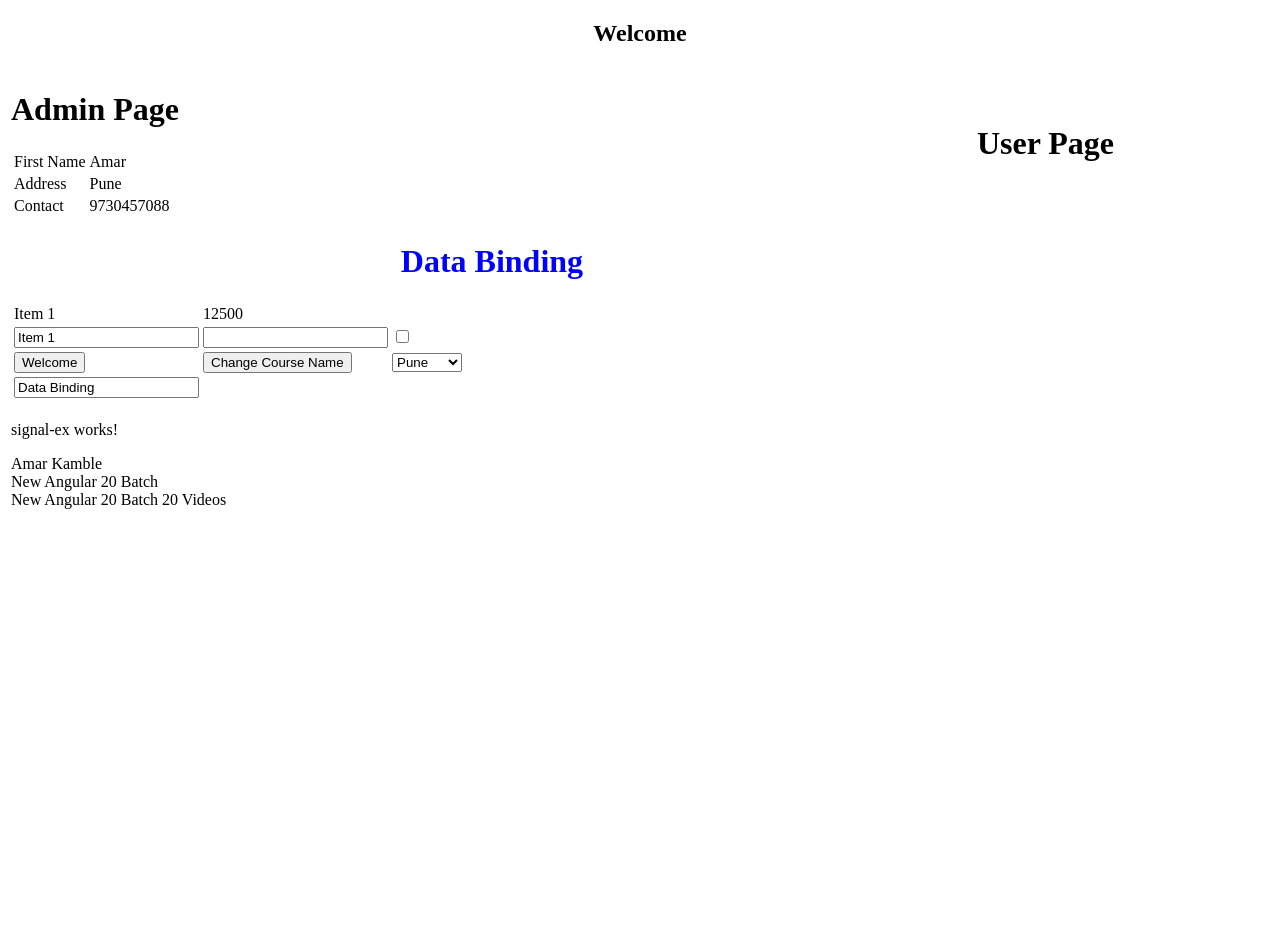
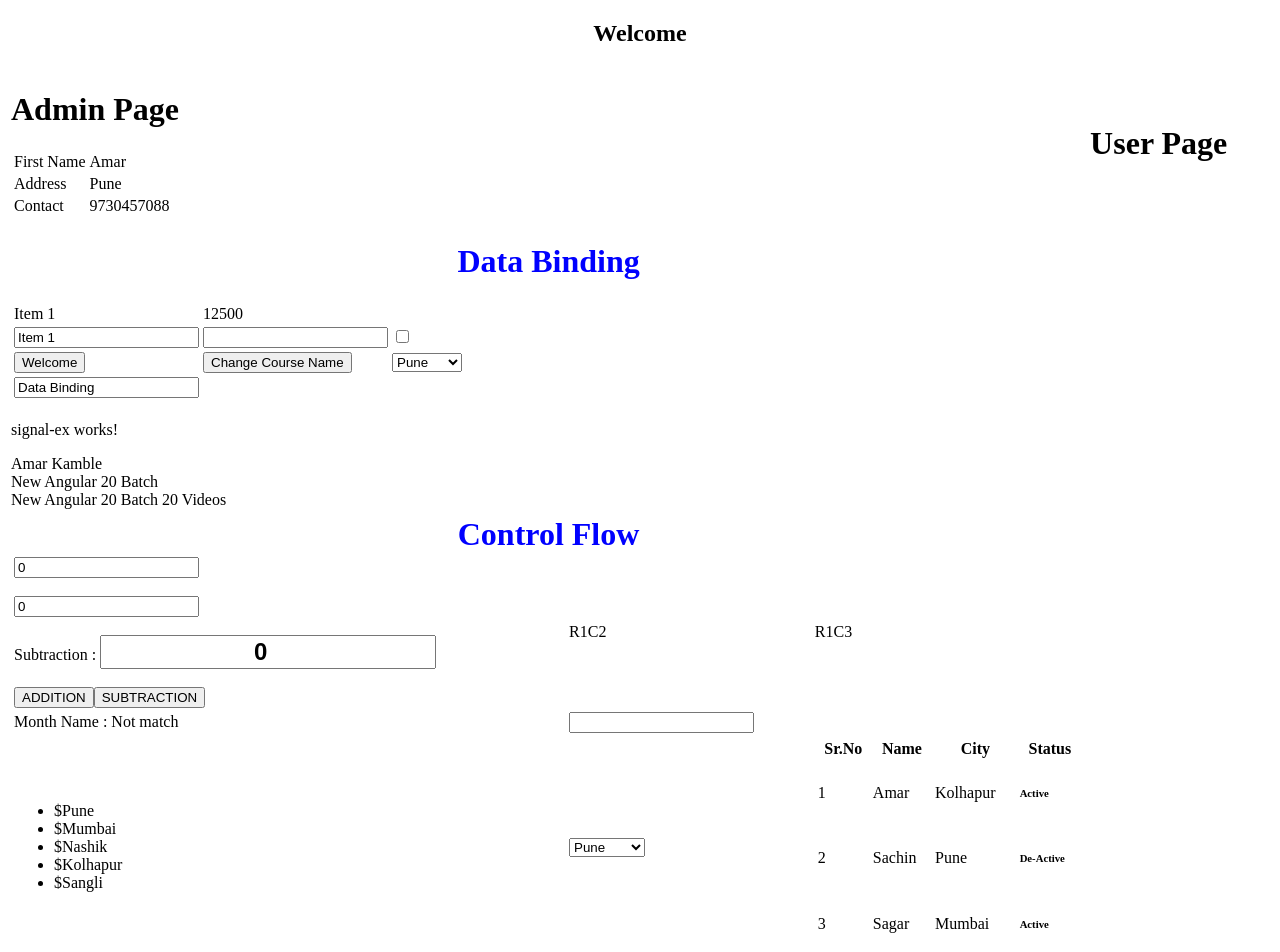
Before and after one commit to amarjit77/Angular_20, an Angular app in the folder angular20Tutorial/: page / in a window 1280 px wide. Shown: the top 952 px of the page. Before the commit the page ends 800 px from the top, so only its background shows below. Built offline with nearby package versions, Linux system fonts and the light colour scheme.

Commit message:
Adding code for Control flow staement

```diff
--- a/angular20Tutorial/src/app/app.html
+++ b/angular20Tutorial/src/app/app.html
@@ -19,4 +19,9 @@
       <app-signal-ex></app-signal-ex>
     </td>
   </tr>
+  <tr>
+    <td>
+      <app-controlflow></app-controlflow>
+    </td>
+  </tr>
 </table>
--- a/angular20Tutorial/src/app/app.ts
+++ b/angular20Tutorial/src/app/app.ts
@@ -4,10 +4,11 @@ import { Admin } from "./components/admin/admin";
 import { User } from "./components/user/user";
 import { Databinding } from "./components/databinding/databinding";
 import { SignalEx } from './components/signal-ex/signal-ex';
+import { Controlflow } from "./components/controlflow/controlflow";
 
 @Component({
   selector: 'app-root',
-  imports: [Admin, User, Databinding, SignalEx],
+  imports: [Admin, User, Databinding, SignalEx, Controlflow],
   templateUrl: './app.html',
   styleUrl: './app.css'
 })
--- /dev/null
+++ b/angular20Tutorial/src/app/components/controlflow/controlflow.css
@@ -0,0 +1,15 @@
+.ApplyBgColor{
+    background-color: red;
+    color: white;
+}
+
+.RemoveBgColor{
+    background-color: white;
+    color: black;
+}
+
+.ResultFont{
+    text-align: center;
+    font-weight: bold;
+    font-size: x-large;
+}
--- /dev/null
+++ b/angular20Tutorial/src/app/components/controlflow/controlflow.html
@@ -0,0 +1,101 @@
+<div class="table-responsive">
+    <table style="width: 100%;" class="table table-primary table.border">
+        <thead>
+            <tr class="heading">
+                <th colspan="3">Control Flow</th>
+            </tr>
+        </thead>
+        <tbody>
+            <tr>
+                <td>
+                    <input type="number" [(ngModel)]="num1" /><br><br>
+                    <input type="number" [(ngModel)]="num2" /><br><br>
+
+                    @if(flag)
+                    {
+                        <span class="ApplyBgColor"> Addition : </span>
+                    }
+                    @else
+                    {
+                        <span class="RemoveBgColor"> Subtraction : </span>
+                    }
+                    <input type="number" class="ResultFont" value="{{total}}" /><br><br>
+                    <button type="button" (click)="Add()"> ADDITION </button>
+                    <button type="button" (click)="Sub()"> SUBTRACTION </button>
+                </td>
+                <td>R1C2</td>
+                <td>R1C3</td>
+            </tr>
+            <tr class="">
+                <td>
+                    <span> Month Name : </span>
+                    @if(strMonthName == "Jan")
+                    {
+                        <span>Januwary</span>
+                    }
+                    @else if(strMonthName == "Feb")
+                    {
+                        <span>Feburay</span>
+                    }
+                    @else if(strMonthName == "Mar")
+                    {
+                        <span>March</span>
+                    }
+                    @else
+                    {
+                        <span>Not match</span>
+                    }
+                </td>
+                <td>
+                    <input type="text" [(ngModel)]="strMonthName" />
+                </td>
+            </tr>
+            <tr>
+                <td>
+                    <ul>
+                        @for (item of cities; track $index)
+                        {
+                            <li>${{item}}</li>
+                        }
+                    </ul>
+                </td>
+                <td>
+                    <select>
+                        @for (item of cities; track $index)
+                        {
+                            <option>{{item}}</option>
+                        }
+                    </select>
+                </td>
+                <td>
+                    <table style="width: 100%;">
+                        <tr>
+                            <th>Sr.No</th>
+                            <th>Name</th>
+                            <th>City</th>
+                            <th>Status</th>
+                        </tr>
+                        <tbody>
+                            @for (item of studentList; track $index) {
+                                <tr>
+                                    <td>{{$index + 1}}</td>
+                                    <td>{{item.name}}</td>
+                                    <td>{{item.city}}</td>
+                                    <td>
+                                        @if(item.isActive)
+                                        {
+                                            <h6>Active</h6>
+                                        }
+                                        @else {
+                                            <h6>De-Active</h6>
+                                        }
+                                    </td>
+                                </tr>
+                            }
+                        </tbody>
+                    </table>
+                </td>
+            </tr>
+        </tbody>
+    </table>
+</div>
--- /dev/null
+++ b/angular20Tutorial/src/app/components/controlflow/controlflow.ts
@@ -0,0 +1,37 @@
+import { Component } from '@angular/core';
+import { FormsModule } from '@angular/forms';
+
+@Component({
+  selector: 'app-controlflow',
+  imports: [FormsModule],
+  templateUrl: './controlflow.html',
+  styleUrl: './controlflow.css'
+})
+export class Controlflow {
+
+  num1: number = 0;
+  num2: number = 0;
+  total: number = 0;
+
+  flag: boolean= false;
+
+  strMonthName: string = "";
+
+  cities: string[] = ["Pune", "Mumbai", "Nashik", "Kolhapur", "Sangli"];
+
+  studentList: any [] = [
+    { name: 'Amar', city: 'Kolhapur', isActive: true},
+    { name: 'Sachin', city: 'Pune', isActive: false},
+    { name: 'Sagar', city: 'Mumbai', isActive: true}
+  ]
+
+  Add(){
+    this.flag = true;
+    this.total = (this.num1 + this.num2);
+  }
+
+  Sub(){
+    this.flag = false;
+    this.total = this.num1 - this.num2;
+  }
+}
--- a/angular20Tutorial/src/styles.css
+++ b/angular20Tutorial/src/styles.css
@@ -1 +1,11 @@
-/* You can add global styles to this file, and also import other style files */
+.heading{
+    font-size: xx-large;
+    font-style: normal;
+    font-weight: bold;
+    color: blue;
+    text-align: center;
+}
+
+.table.border{
+    border: 0rch;
+}
```
